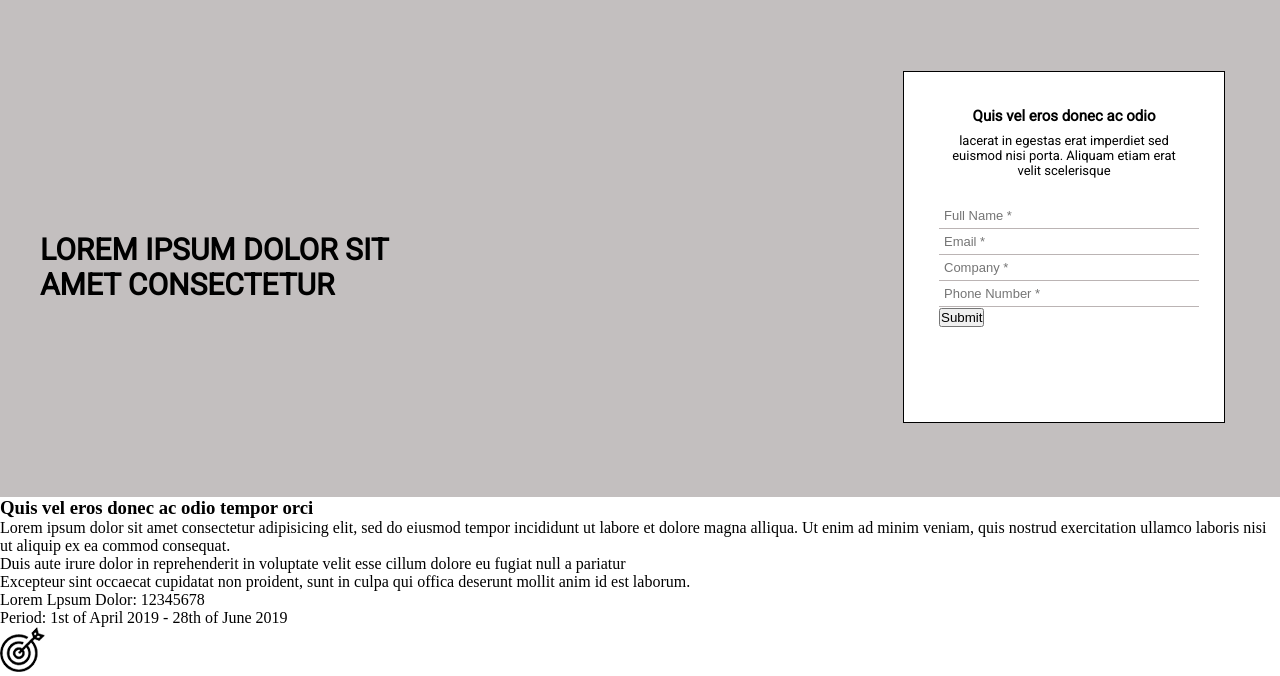
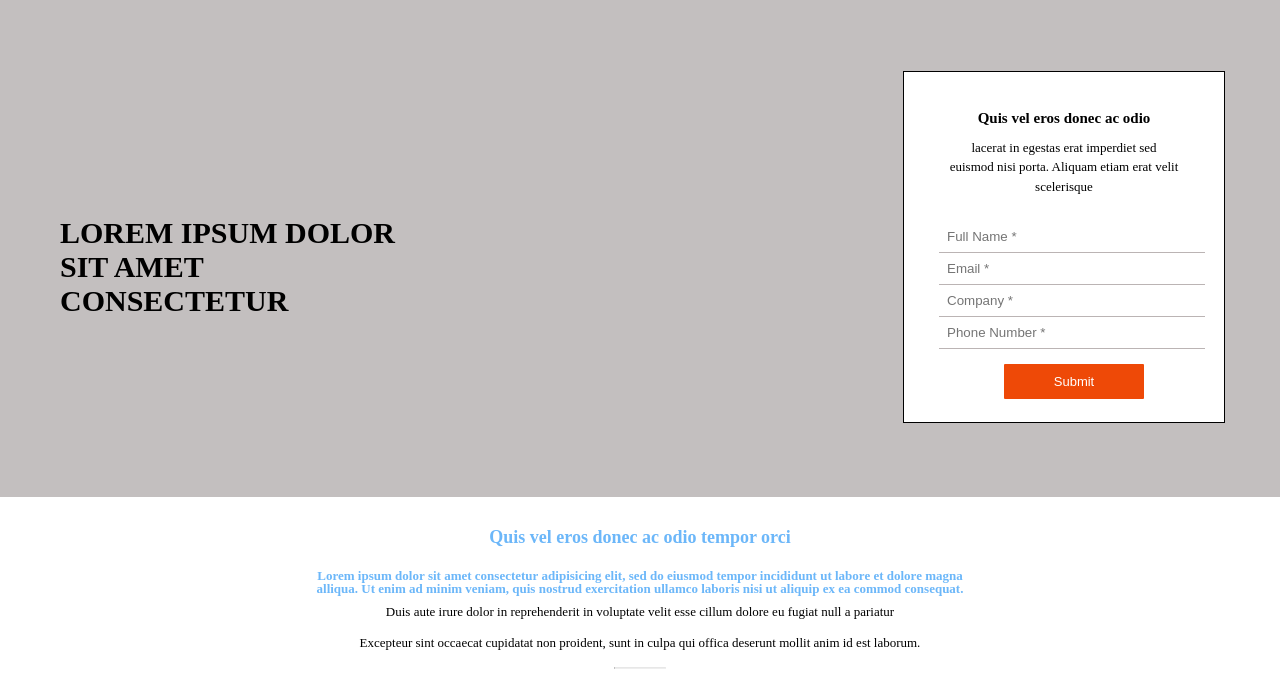
Before and after one commit to Liu-Ivy/micro, a plain HTML site: page index.html in a window 1280 px wide. Shown: the part 53-729 px from the top of the page. Drawn offline with Linux system fonts and the light colour scheme.

Commit message:
4 commit

```diff
--- a/index.html
+++ b/index.html
@@ -21,8 +21,8 @@
       <div id="form_content">
         <h4><strong>Quis vel eros donec ac odio</strong></h4>
         <p>
-          lacerat in egestas erat imperdiet sed euismod nisi porta. Aliquam
-          etiam erat velit scelerisque
+          lacerat in egestas erat imperdiet sed<br />
+          euismod nisi porta. Aliquam etiam erat velit scelerisque
         </p>
         <form>
           <input type="text" name="field1" placeholder="Full Name *" />
@@ -33,23 +33,28 @@
         </form>
       </div>
     </section>
-    <section>
-      <div>
-        <h3>Quis vel eros donec ac odio tempor orci</h3>
+    <section class="section2">
+      <div class="info">
+        <h3>
+          Quis vel eros donec ac odio tempor orci<br /><br />
           <p>
             Lorem ipsum dolor sit amet consectetur adipisicing elit, sed do
             eiusmod tempor incididunt ut labore et dolore magna alliqua. Ut enim
             ad minim veniam, quis nostrud exercitation ullamco laboris nisi ut
             aliquip ex ea commod consequat.
           </p>
+        </h3>
         <p>
           Duis aute irure dolor in reprehenderit in voluptate velit esse cillum
           dolore eu fugiat null a pariatur
         </p>
+        <br />
         <p>
           Excepteur sint occaecat cupidatat non proident, sunt in culpa qui
           offica deserunt mollit anim id est laborum.
         </p>
+        <br />
+        <hr />
         <p>Lorem Lpsum Dolor: 12345678</p>
         <p>Period: 1st of April 2019 - 28th of June 2019</p>
       </div>
--- a/style/style.scss
+++ b/style/style.scss
@@ -1,5 +1,9 @@
 @import url("https://fonts.googleapis.com/css?family=Roboto&display=swap");
 $font-family: "Roboto", sans-serif;
+$p-size: 13px;
+$h4-size: 15px;
+$h3-size: 18px;
+$p-height: 1;
 
 * {
   padding: 0;
@@ -22,35 +26,35 @@ header {
   display: flex;
   justify-content: space-between;
   align-items: center;
-  font-family: $font-family;
+  font-weight: blod;
   h1 {
     font-size: 30px;
-    font-weight: 900;
   }
   #form_title {
     width: 350px;
     height: 150px;
     display: flex;
     align-items: center;
-    padding-left: 40px;
+    padding-left: 60px;
     margin-top: 40px;
   }
   #form_content {
     width: 250px;
     height: 280px;
+    line-height: 1.5;
     background-color: white;
     border: solid 1px black;
     margin-right: 55px;
     padding: 35px;
     h4 {
-      font-size: 15px;
-      font-weight: bold;
+      font-size: $h4-size;
+      font-weight: 900 !important;
       text-align: center;
       margin-bottom: 8px;
     }
 
     p {
-      font-size: 13px;
+      font-size: $p-size;
       text-align: center;
       margin: 5px;
     }
@@ -65,4 +69,43 @@ form {
     color: rgb(187, 180, 180);
     border-bottom: 1px solid rgb(187, 180, 180);
   }
+  button {
+    width: 140px;
+    color: #fff;
+    font-size: 13px;
+    text-decoration: none;
+    background: #ee4907;
+    padding: 10px;
+    border-radius: 1px;
+    border: none;
+    margin: 15px 65px;
+  }
 }
+.section2 {
+  padding: 30px 300px;
+}
+.info {
+  display: flex;
+  flex-direction: column;
+  justify-content: center;
+  align-items: center;
+  text-align: center;
+  h3 {
+    font-size: $h3-size;
+    color: rgb(108, 183, 249);
+    margin-bottom: 10px;
+    p {
+      line-height: $p-height;
+      font-size: $p-size;
+    }
+  }
+  p {
+    line-height: $p-height;
+    font-size: $p-size;
+  }
+  hr {
+    width: 50px;
+    margin-bottom: 10px;
+    border-top: 1px solid rgba(228, 228, 228, 0.892);
+  }
+}
```
Also changed, not shown: style/style.css, 1 other file. Lines whose indentation alone changed are shown as unchanged.
